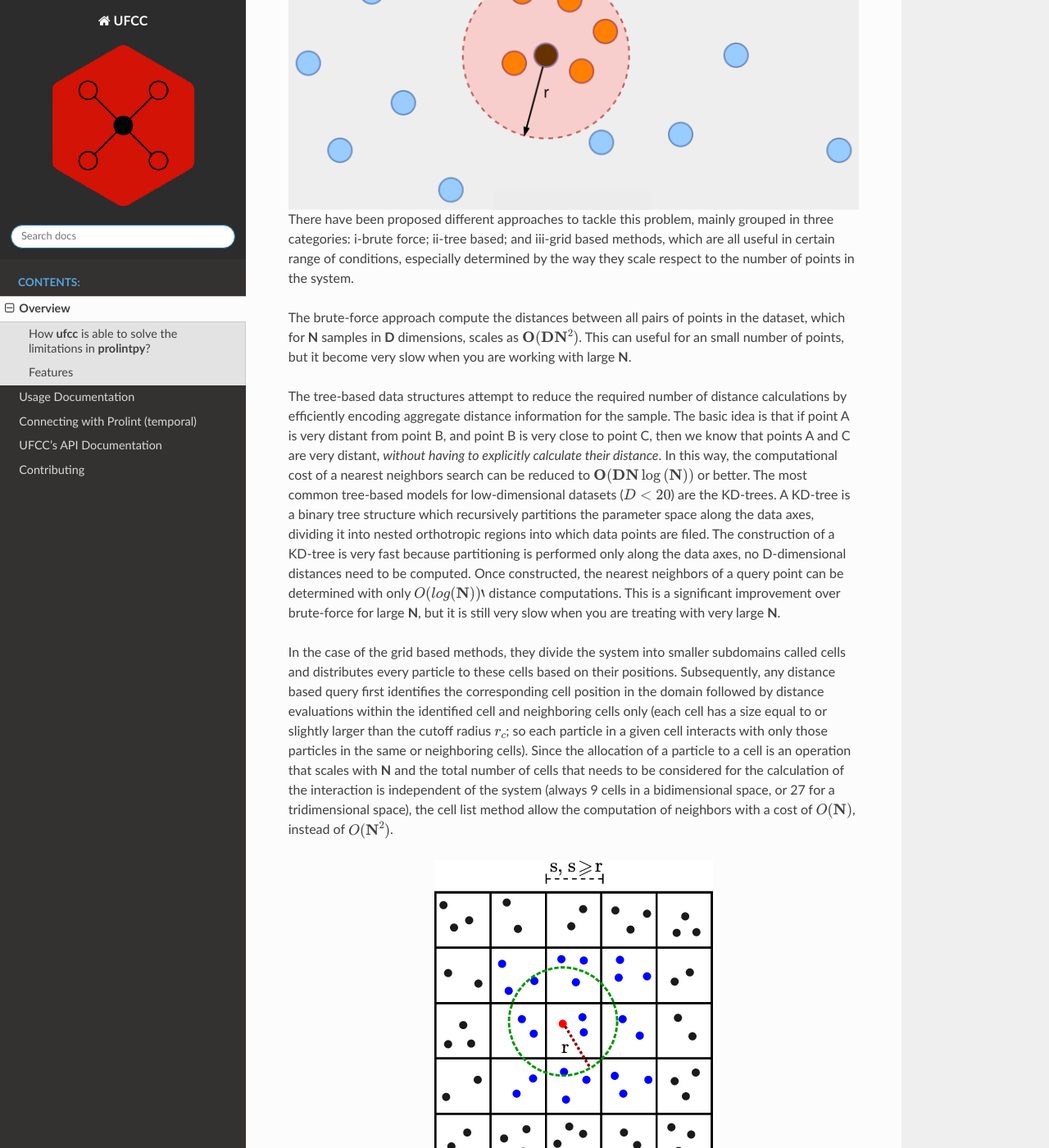
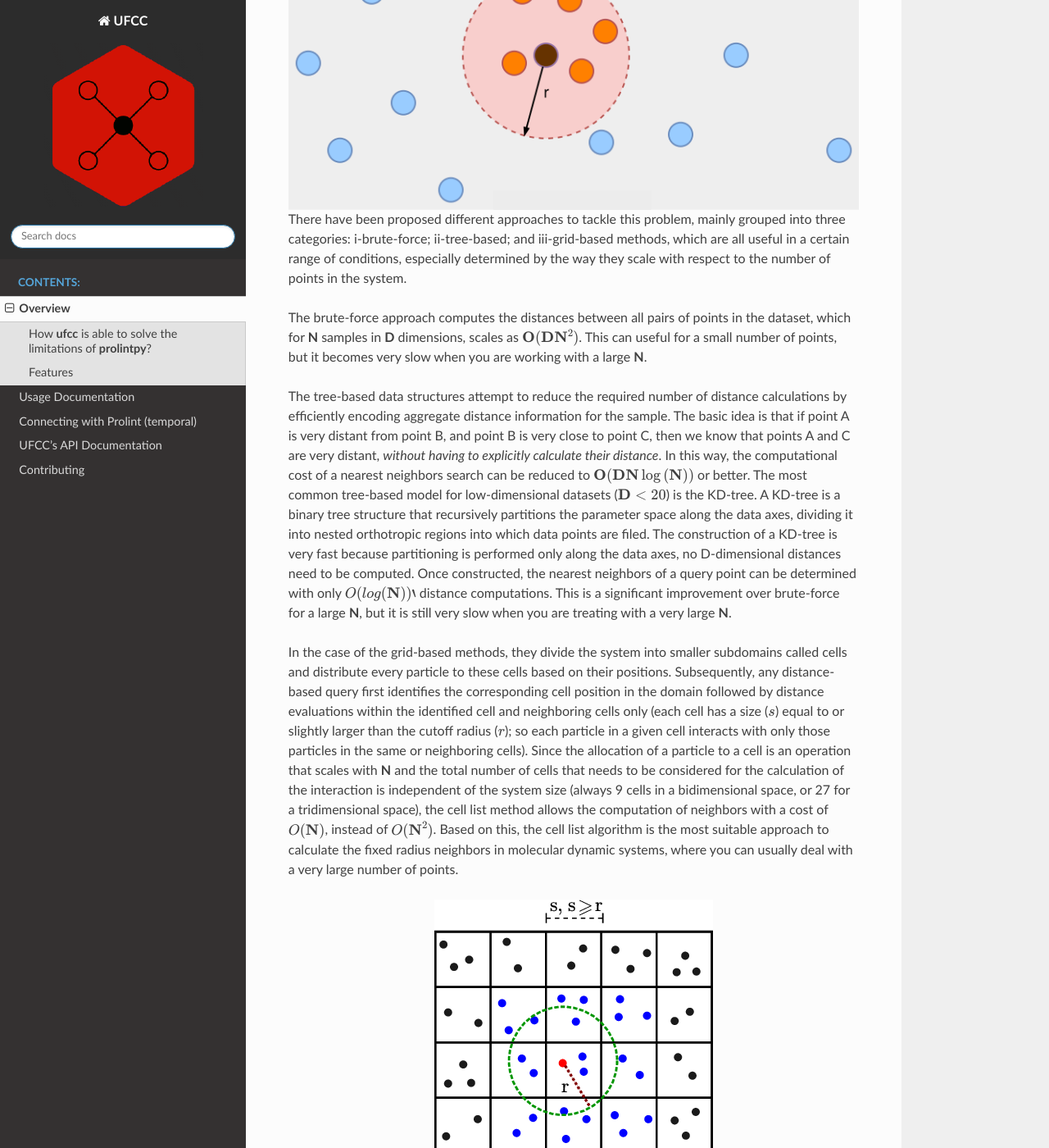
Before and after one commit to ProLint/prolint2, a Sphinx documentation site: the page built from docs/source/intro.rst, in a window 1280 px wide and 1400 px high, scrolled down 440 px. Shown: the whole window at 82% size. Built offline with Sphinx 7.4.7 and the Read the Docs theme 2.0.0, drawn with Linux system fonts in a browser that asks for light colours; the version number could not be read and is left out; some of the changed text lies outside the part shown.

Commit message:
fixing typos in the overview doc

```diff
--- a/docs/source/intro.rst
+++ b/docs/source/intro.rst
@@ -1,70 +1,71 @@
 Overview
 ========
-The fixed-radius near neighbors is an old computer science problem that can be defined in short as finding all pairs of points within a certain distance apart as represented in the figure below.
+The fixed-radius near neighbors is an old computer science problem that can be defined in short as finding all pairs of points within a certain distance apart, as represented in the figure below.
 
 ..  figure:: ../_static/frnns.png
     :align: center
 
-There have been proposed different approaches to tackle this problem, mainly grouped in three categories: i-brute force; ii-tree based; and iii-grid based methods, which are all useful in certain range of conditions, especially
-determined by the way they scale respect to the number of points in the system.
+There have been proposed different approaches to tackle this problem, mainly grouped into three categories: i-brute-force; ii-tree-based; and iii-grid-based methods, which are all useful in a certain
+range of conditions, especially determined by the way they scale with respect to the number of points in the system.
 
-The brute-force approach compute the distances between all pairs of points in the dataset, which for **N** samples
-in **D** dimensions, scales as :math:`\textbf{O}(\textbf{DN}^{2})`. This can useful for an small number of points, but it become very slow when you
-are working with large **N**.
+The brute-force approach computes the distances between all pairs of points in the dataset, which for **N** samples
+in **D** dimensions, scales as :math:`\textbf{O}(\textbf{DN}^{2})`. This can useful for a small number of points, but it becomes very slow when you
+are working with a large **N**.
 
 The tree-based data structures attempt to reduce the required number of distance calculations by efficiently encoding aggregate distance information
 for the sample. The basic idea is that if point A is very distant from point B, and point B is very close to point C, then we know
 that points A and C are very distant, *without having to explicitly calculate their distance*. In this way, the computational cost
 of a nearest neighbors search can be reduced to :math:`\textbf{O}(\textbf{DN}\log{(\textbf{N})})` or better.
-The most common tree-based models for low-dimensional datasets (:math:`D<20`)
-are the KD-trees. A KD-tree is a binary tree structure which recursively partitions
+The most common tree-based model for low-dimensional datasets (:math:`\textbf{D}<20`)
+is the KD-tree. A KD-tree is a binary tree structure that recursively partitions
 the parameter space along the data axes, dividing it into nested orthotropic regions into which data points are filed. The construction of a
 KD-tree is very fast because partitioning is performed only along the data axes, no D-dimensional distances need to be computed. Once constructed,
-the nearest neighbors of a query point can be determined with only :math:`O(log(\textbf{N}))`` distance computations. This is a significant improvement over brute-force for large **N**,
-but it is still very slow when you are treating with very large **N**.
+the nearest neighbors of a query point can be determined with only :math:`O(log(\textbf{N}))`` distance computations. This is a significant improvement over brute-force for a large **N**,
+but it is still very slow when you are treating with a very large **N**.
 
-In the case of the grid based methods, they divide the system into smaller subdomains called cells and distributes
-every particle to these cells based on their positions. Subsequently, any distance based query first
+In the case of the grid-based methods, they divide the system into smaller subdomains called cells and distribute
+every particle to these cells based on their positions. Subsequently, any distance-based query first
 identifies the corresponding cell position in the domain followed by distance evaluations within
-the identified cell and neighboring cells only (each cell has a size equal to or slightly larger than
-the cutoff radius :math:`r_c`; so each particle in a given cell interacts with only those particles in the same
+the identified cell and neighboring cells only (each cell has a size (:math:`s`) equal to or slightly larger than
+the cutoff radius (:math:`r`); so each particle in a given cell interacts with only those particles in the same
 or neighboring cells). Since the allocation of a particle to a cell is an operation that scales with **N**
 and the total number of cells that needs to be considered for the calculation of the interaction is
-independent of the system (always 9 cells in a bidimensional space, or 27 for a tridimensional space), the cell list method
-allow the computation of neighbors with a cost of :math:`O(\textbf{N})`, instead of :math:`O(\textbf{N}^2)`.
+independent of the system size (always 9 cells in a bidimensional space, or 27 for a tridimensional space), the cell list method
+allows the computation of neighbors with a cost of :math:`O(\textbf{N})`, instead of :math:`O(\textbf{N}^2)`. Based on this, the
+cell list algorithm is the most suitable approach to calculate the fixed radius neighbors in molecular dynamic systems,
+where you can usually deal with a very large number of points.
 
 ..  figure:: ../_static/neighbours_list.png
     :align: center
 
-The current neighbors search implementation of **prolintpy** involves the brute-force computation of distances between
+The current neighbors search implementation in **prolintpy** involves the brute-force computation of distances between
 all pairs of points in the dataset, which is very inefficient for lipid-protein systems with very high number of atoms.
 Furthermore, the current implementation only looks for the neighbors based in raw distances, whitout taking into account
 the periodic boundary conditions (PBC) present in most molecular dynamic simulations. Other limitations in the current
 version of **prolintpy** include: i- high memory usage as it needs to load all the trajectory at once to run the calculation of the contacts;
 ii- need to modify the trajectories previous to the setup of the Lipid and Protein groups for the calculation of the contacts; and
-iii- core dependencies no longer mantained for the handling of the molecular dynamic trajectories (MDTraj).
+iii- core dependencies no longer mantained for the handling of the molecular dynamic trajectories (**MDTraj**).
 
-How **ufcc** is able to solve the limitations in **prolintpy**?
+How **ufcc** is able to solve the limitations of **prolintpy**?
 ---------------------------------------------------------------
 
-The major changes in **ufcc** compared with **prolintpy** that allows it to overpass the previously mentioned limitations is the migration
-to the `MDAnalysis`_ ecosystem, the use of the a **Cython** version of a cell list algorithm greatly inspired by the
+The major changes in **ufcc** compared with **prolintpy** that allows it to overpass the previously mentioned limitations are the migration
+to the `MDAnalysis`_ ecosystem, the use of a **Cython** version of a cell list algorithm greatly inspired by the
 neighbors grid search implemented in **GROMACS** (including the capacity to handle PBC), and the use of highly optimized data structures
-(**Scipy** matrices and **Pandas** dataframes) to handle the contacts.
+(**Scipy** matrices and **Pandas** dataframes) to store the contacts.
 
 Features
 --------
 
-#. Serial and parallel routines to calculate the distance-based contacts using a cell list fixed radius neighbors search algorithm. Both routines are able to scale
-lineally with the number of atoms, and in the case of the 'parallel' routine it uses a *split-apply-combine* approach to deal with the analysis of very large trajectories,
-so there is practically no limitations in size and time respect to the simulations that can be handled.
+* *Serial* and *parallel* routines to calculate the distance-based contacts using a cell list fixed radius neighbors search algorithm. Both routines are able to scale lineally with the number of atoms, and in the case of the *parallel* routine it uses a *split-apply-combine* approach to deal with the analysis of very large trajectories, so there are practically no limitations in size and time of the simulations that can be handled.
 
-#. It reads the frames of the trajectory completely *on-the-fly*, so it does not need to load anything on memory.
+* It reads the frames of the trajectory completely *on-the-fly*, so it does not overload memory.
 
-#. It deals with PBC in both orthorombic and triclinic types of simulation boxes.
+* It takes into account the PBC in both orthorhombic and triclinic types of simulation boxes.
 
-#. It automatically identify the Protein and Lipid groups for the calculation of the contacts, so you don't need to make any previous cleaning step of your system.
+* It automatically identifies the Protein and Lipid groups for the calculation of the contacts, so you do not need to make any previous cleaning steps in your system.
 
-#.
+* User-friendly, easy-to-install and well-documented tool, based on the actively-maintained `MDAnalysis`_ package.
+
 
 .. _MDAnalysis: https://www.mdanalysis.org
```
